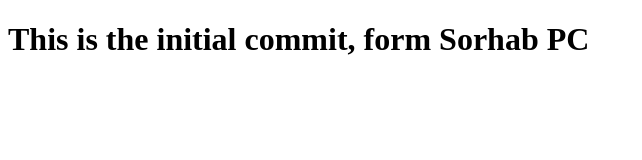
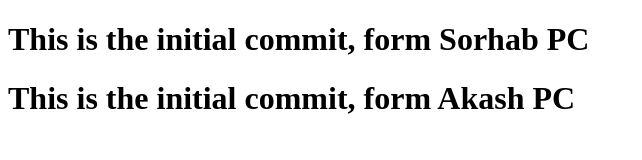
Before and after one commit to Sohrab-hossain/basic-git-repo, a plain HTML site: page index.html in a window 1280 px wide. Shown: the whole page, without its empty margins (0-642 px from the left). Drawn offline with Linux system fonts and the light colour scheme.

Commit message:
I have added some text in index file

```diff
--- a/index.html
+++ b/index.html
@@ -7,6 +7,7 @@
 
 <body>
 	<h1>This is the initial commit, form Sorhab PC</h1>
+	<h1>This is the initial commit, form Akash PC</h1>
 </body>
 
 </html>
```
